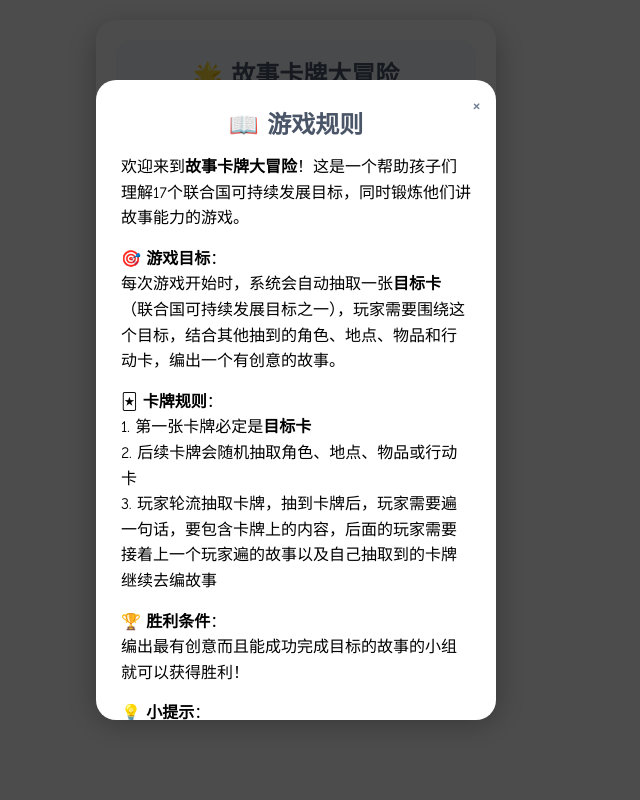
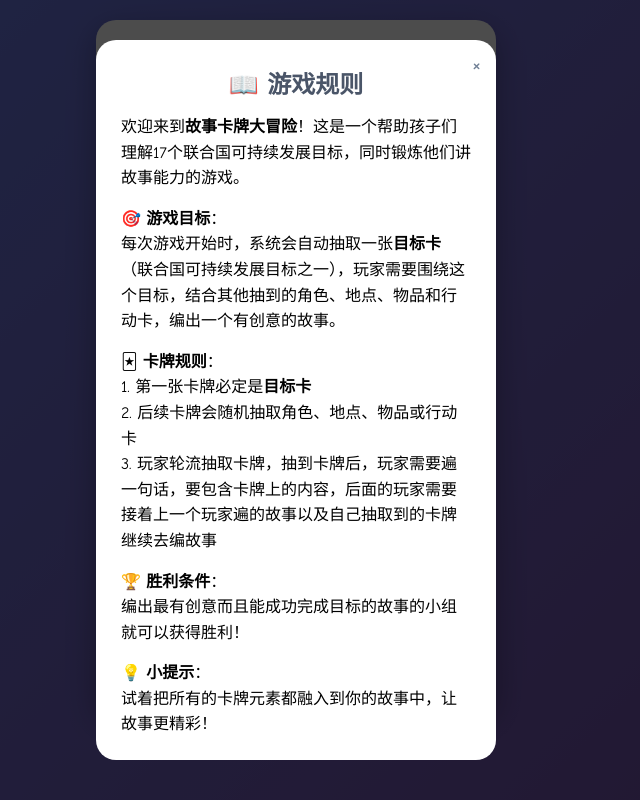
Before and after one commit to erinchen16/game, a plain HTML site: page index.html in a window 1280 px wide. Both pictures are taken after a click on the button "📖 查看游戏规则". Shown: the whole page, without its empty margins (344-984 px from the left). Drawn offline with Linux system fonts and the light colour scheme.

Commit message:
update style

```diff
--- a/style.css
+++ b/style.css
@@ -1,21 +1,40 @@
-      /* 之前的样式保持不变，只添加新样式 */
-        .rules-button {
-            background: linear-gradient(135deg, #4ecdc4, #44a08d);
-            color: white;
-            border: none;
-            padding: 10px 15px;
-            border-radius: 20px;
-            font-size: 14px;
-            cursor: pointer;
-            transition: all 0.3s ease;
-            margin-top: 10px;
-            box-shadow: 0 2px 10px rgba(0,0,0,0.1);
+/* 通用重置 */
+* {
+    margin: 0;
+    padding: 0;
+    box-sizing: border-box;
 }
 
-        .rules-button:hover {
-            transform: translateY(-2px);
+/* 适配修复：避免 fixed 导致页面无法滚动 */
+body {
+    font-family: 'Comic Sans MS', cursive, sans-serif;
+    background: linear-gradient(135deg, #667eea 0%, #764ba2 100%);
+    min-height: 100vh;
+    padding: 20px;
+    padding-bottom: calc(68px + env(safe-area-inset-bottom, 20px));
+    overflow-x: hidden;
+    overflow-y: auto;
+    touch-action: manipulation;
+    -webkit-overflow-scrolling: touch;
+    position: relative; /* ✅ 修复固定定位造成的滚动问题 */
+    width: 100%;
+    height: 100%;
 }
 
+.container {
+    max-width: 400px;
+    margin: 0 auto;
+    background: white;
+    border-radius: 20px;
+    padding: 20px;
+    box-shadow: 0 10px 30px rgba(0,0,0,0.3);
+    animation: fadeIn 0.8s ease-out;
+    height: fit-content;
+    max-height: calc(100vh - 40px - 68px - env(safe-area-inset-bottom, 20px));
+    overflow-y: auto;
+}
+
+/* 弹窗样式调整：适配滚动和居中 */
 .rules-modal {
     display: none;
     position: fixed;
@@ -27,6 +46,9 @@
     z-index: 1000;
     justify-content: center;
     align-items: center;
+    overflow-y: auto;      /* ✅ 允许弹窗内容滚动 */
+    padding: 20px;
+    box-sizing: border-box;
 }
 
 .rules-content {
@@ -35,10 +57,11 @@
     border-radius: 20px;
     max-width: 90%;
     width: 400px;
-            max-height: 80vh;
-            overflow-y: auto;
+    max-height: 90vh;      /* ✅ 限制内容区域高度 */
+    overflow-y: auto;      /* ✅ 弹窗内内容滚动 */
     position: relative;
     animation: modalFadeIn 0.3s ease-out;
+    box-sizing: border-box;
 }
 
 @keyframes modalFadeIn {
@@ -66,46 +89,24 @@
     color: #718096;
 }
 
-        /* 其他原有样式保持不变 */
-        * {
-            margin: 0;
-            padding: 0;
-            box-sizing: border-box;
+/* 查看规则按钮样式 */
+.rules-button {
+    background: linear-gradient(135deg, #4ecdc4, #44a08d);
+    color: white;
+    border: none;
+    padding: 10px 15px;
+    border-radius: 20px;
+    font-size: 14px;
+    cursor: pointer;
+    transition: all 0.3s ease;
+    margin-top: 10px;
+    box-shadow: 0 2px 10px rgba(0,0,0,0.1);
+}
+.rules-button:hover {
+    transform: translateY(-2px);
 }
 
-        body {
-            font-family: 'Comic Sans MS', cursive, sans-serif;
-            background: linear-gradient(135deg, #667eea 0%, #764ba2 100%);
-            min-height: 100vh;
-            padding: 20px;
-            padding-bottom: calc(68px + env(safe-area-inset-bottom, 20px));
-            overflow-x: hidden;
-            overflow-y: auto;
-            touch-action: manipulation;
-            -webkit-overflow-scrolling: touch;
-            position: fixed;
-            width: 100%;
-            height: 100%;
-        }
-
-        .container {
-            max-width: 400px;
-            margin: 0 auto;
-            background: white;
-            border-radius: 20px;
-            padding: 20px;
-            box-shadow: 0 10px 30px rgba(0,0,0,0.3);
-            animation: fadeIn 0.8s ease-out;
-            height: fit-content;
-            max-height: calc(100vh - 40px - 68px - env(safe-area-inset-bottom, 20px));
-            overflow-y: auto;
-        }
-
-        @keyframes fadeIn {
-            from { opacity: 0; transform: translateY(30px); }
-            to { opacity: 1; transform: translateY(0); }
-        }
-
+/* 以下是原有 UI 样式，无需更改 */
 .header {
     text-align: center;
     margin-bottom: 20px;
```
Lines whose indentation alone changed are shown as unchanged.
